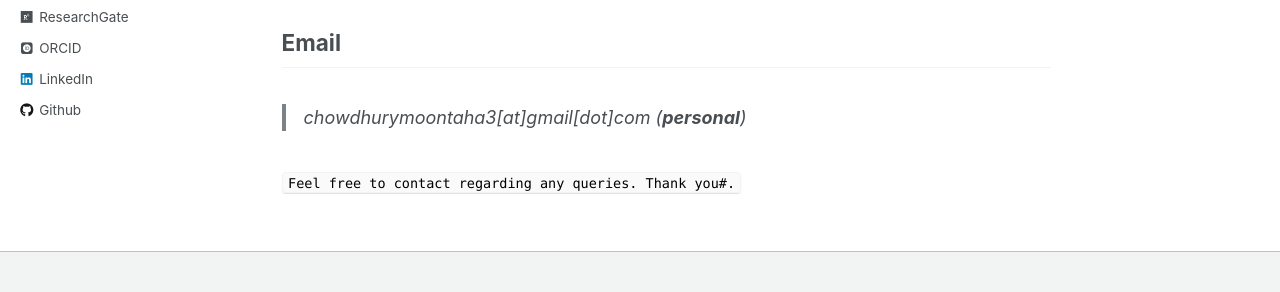
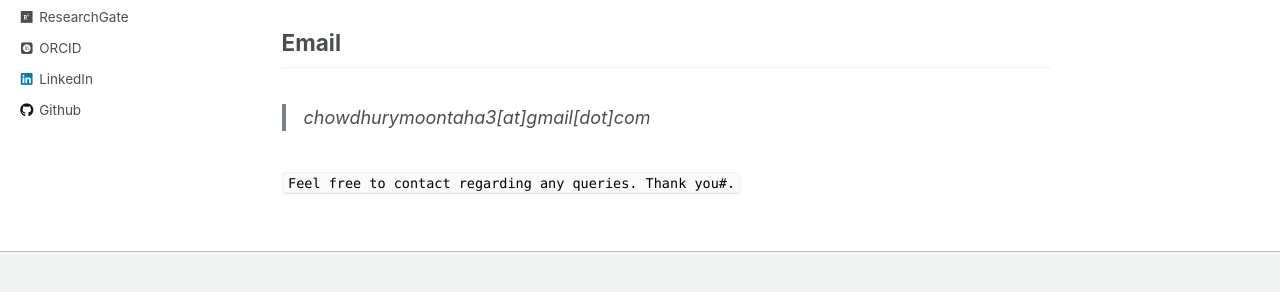
Before and after one commit to chowdhurymoontaha/chowdhurymoontaha.github.io, a Jekyll site: the page built from _pages/about.md, in a window 1280 px wide and 900 px high, scrolled down 830 px. Shown: the part 493-785 px from the top of the window. Built offline with Jekyll 4.4.1, drawn with Linux system fonts in a browser that asks for light colours; some web fonts are replaced.

Commit message:
Update about.md

```diff
--- a/_pages/about.md
+++ b/_pages/about.md
@@ -32,7 +32,7 @@ I am currently developing an FHE Transformer framework that extends privacy-pres
 
 
 ## Email
-> chowdhurymoontaha3[at]gmail[dot]com (***personal***) <br/>
+> chowdhurymoontaha3[at]gmail[dot]com<br/>
 
 
 <code style="color:black;">Feel free to contact regarding any queries. Thank you#.</code>
```
